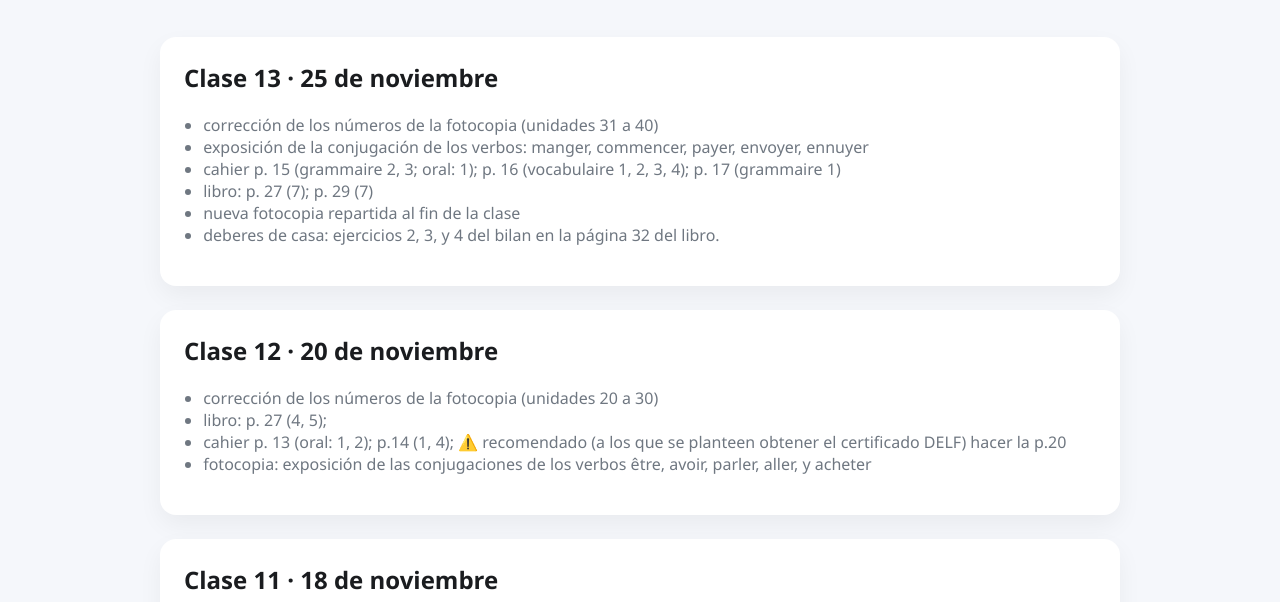
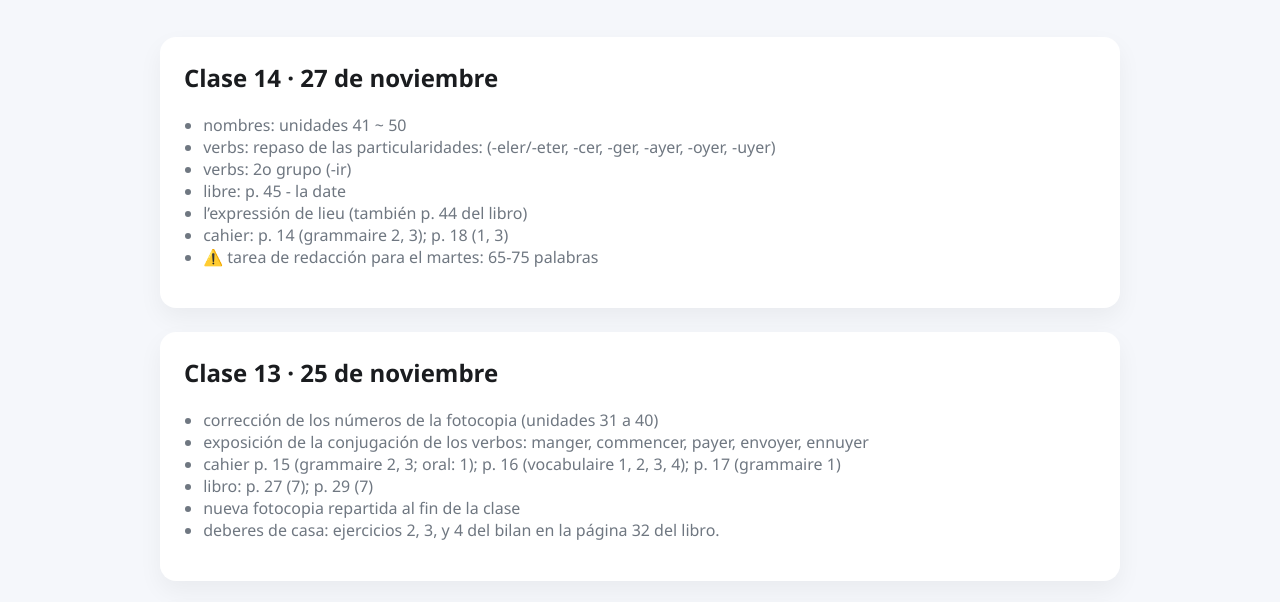
Before and after one commit to cleydyr/frances-eoi-2025-m, a website: page resumen-de-clases.html in a window 1280 px wide. Shown: the part 194-796 px from the top of the page. Drawn offline with Linux system fonts and the light colour scheme.

Commit message:
add summary

```diff
--- a/resumen-de-clases.html
+++ b/resumen-de-clases.html
@@ -15,6 +15,18 @@
       <h1>Resumen de clases</h1>
     </header>
     <section class="summaries" id="summary-list">
+      <article class="summary-card">
+        <h2>Clase 14 · 27 de noviembre</h2>
+        <ul>
+          <li>nombres: unidades 41 ~ 50</li>
+          <li>verbs: repaso de las particularidades: (-eler/-eter, -cer, -ger, -ayer, -oyer, -uyer)</li>
+          <li>verbs: 2o grupo (-ir)</li>
+          <li>libre: p. 45 - la date</li>
+          <li>l’expressión de lieu (también p. 44 del libro)</li>
+          <li>cahier: p. 14 (grammaire 2, 3); p. 18 (1, 3)</li>
+          <li>⚠️ tarea de redacción para el martes: 65-75 palabras</li>
+        </ul>
+      </article>
       <article class="summary-card">
         <h2>Clase 13 · 25 de noviembre</h2>
         <ul>
```
